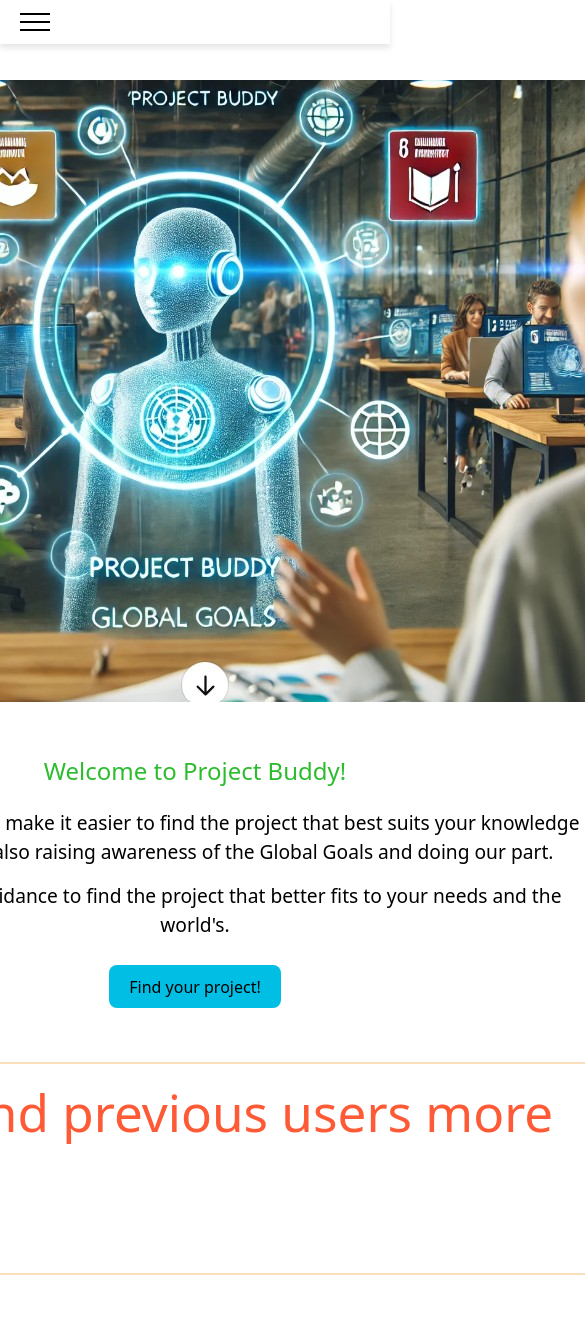
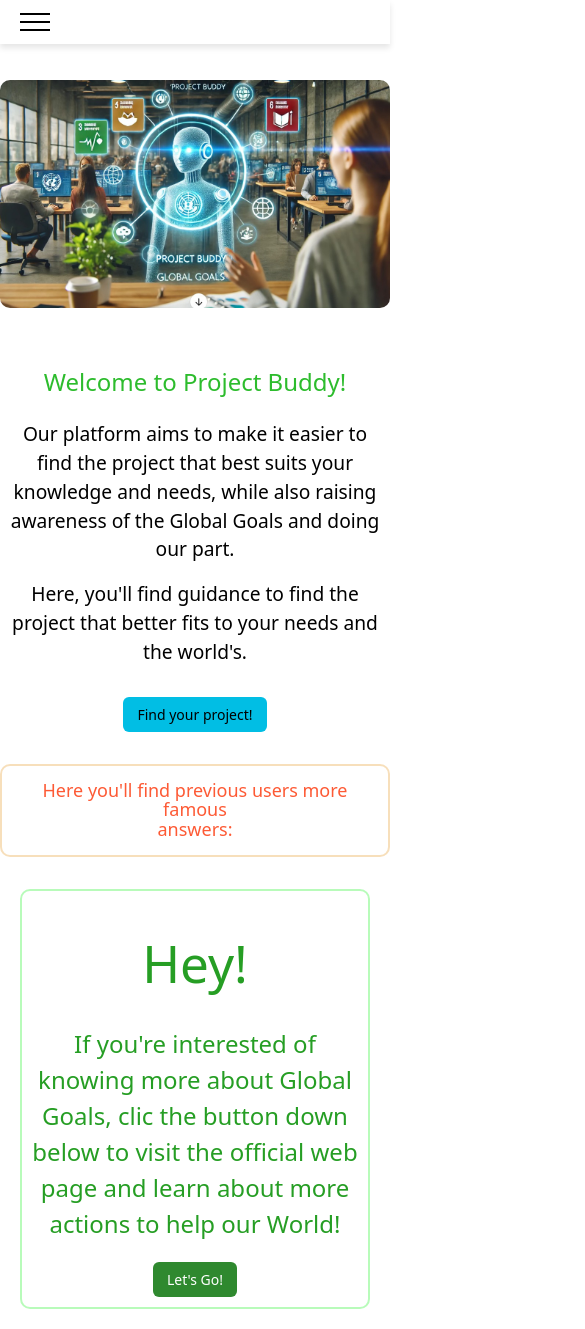
Before and after one commit to anra15/pb, a React (Vite) app: page / in a window 390 px wide. Shown: the top 1329 px of the page, 585 px wide, since content can reach past the window. Built offline with nearby package versions, Linux system fonts and the light colour scheme.

Commit message:
home_gg_updated

```diff
--- a/src/css/GlobalGoals.css
+++ b/src/css/GlobalGoals.css
@@ -83,6 +83,23 @@
   border: 2px solid lab(84.38% 8.76 33.41 / 0.632);
   margin-left: 20px;
   margin-right: 20px;
+  margin-bottom: 20px;
+}
+
+.button-center-wrapper {
+  display: flex;
+  justify-content: center;
+  margin-top: 20px;
+}
+
+.button-gg-page {
+  background-color: #d58926;
+  color: white;
+  padding: 10px 20px;
+  font-size: 16px;
+  border: none;
+  border-radius: 6px;
+  cursor: pointer;
 }
 
 @media (min-width: 1024px) {
--- a/src/css/Home.css
+++ b/src/css/Home.css
@@ -4,19 +4,21 @@
   flex-direction: column;
   justify-content: flex-start;
   align-items: center;
-  padding-top: 80px; /* Add space to push content below navbar */
+  padding-top: 80px;
   margin-top: 0;
 }
 
 .image-container {
   flex: 1;
-  width: auto;
-  height: auto;
+  width: 100%;
+  max-width: 100%;
+  overflow: hidden;
 }
 
 .welcome-image {
-  width: auto;  /* Adjust image size */
+  width: 100%;
   height: auto;
+  border-radius: 10px;
 }
 
 /* Text styles */
@@ -25,6 +27,7 @@
   align-items: center;
   width: 100%;
   padding: 5px;
+  text-align: center;
 }
 
 .sub-style {
@@ -32,33 +35,109 @@
 }
 
 .explanation-text {
-  font-size: 1.2rem;
-  max-width: 30%;
-  margin: 0;
+  font-size: 20px;
+  max-width: 70%;
+  margin: 10px auto;
   color: #000000;
 }
 
-.button-container{
+/* Button */
+.button-container {
   padding: 10px 15px;
   border: none;
   border-radius: 5px;
   cursor: pointer;
   font-size: 1rem;
   margin: 10px;
+  text-align: center;
 }
 
-.button-style{
+.button-style {
   background-color: hsl(190, 99%, 45%);
   color: white;
+  padding: 10px 20px;
+  font-size: 18px;
+  border: none;
+  border-radius: 6px;
 }
 
 .button-style:hover {
   background-color: rgb(2, 136, 188);
 }
 
+/* Stats Title */
 .sta-title {
   padding: 20px;
-  color:hsl(11, 98%, 60%);
+  color: hsl(11, 98%, 60%);
   border-radius: 10px;
   border: 2px solid lab(84.38% 8.76 33.41 / 0.632);
+  text-align: center;
+  font-size: 24px;
 }
+
+/* Global Goals Section */
+.more-home-container {
+  padding: 20px;
+  color: hsl(119, 63%, 38%);
+  border-radius: 10px;
+  border: 2px solid lch(89.88% 61.55 140.23 / 0.632);
+  margin: 20px;
+  text-align: center;
+}
+
+.button-center-wrapper-gg {
+  display: flex;
+  justify-content: center;
+  margin-top: 20px;
+}
+
+.button-gg-page-home {
+  background-color: rgb(47, 137, 47);
+  color: white;
+  padding: 10px 20px;
+  font-size: 16px;
+  border: none;
+  border-radius: 6px;
+  cursor: pointer;
+}
+
+/* === Responsive Media Queries === */
+
+@media (max-width: 768px) {
+  .explanation-text {
+    max-width: 90%;
+    font-size: 18px;
+  }
+
+  .sta-title {
+    font-size: 20px;
+    padding: 15px;
+  }
+
+  .button-style,
+  .button-gg-page-home {
+    font-size: 16px;
+    padding: 10px 16px;
+  }
+}
+
+@media (max-width: 480px) {
+  .explanation-text {
+    font-size: 16px;
+  }
+
+  .sta-title {
+    font-size: 18px;
+  }
+
+  .button-style,
+  .button-gg-page-home {
+    font-size: 14px;
+    padding: 8px 14px;
+  }
+
+  .text-container,
+  .more-home-container {
+    padding: 10px;
+  }
+}
--- a/src/pages/GlobalGoals.jsx
+++ b/src/pages/GlobalGoals.jsx
@@ -149,6 +149,9 @@ function GlobalGoals() {
         <h1>Hey!</h1>
         <h2>If you're interested of knowing more about Global Goals, clic the button
           down below to visit the official web page and learn about more actions to help our World!</h2>
+        <div className="button-center-wrapper-gg">
+          <button className="button-gg-page" onClick={() => window.open("https://www.globalgoals.org", "_blank")}>Let's Go!</button>
+        </div>
       </div>
     </div>
 
--- a/src/pages/Home.jsx
+++ b/src/pages/Home.jsx
@@ -24,8 +24,16 @@ function Home() {
         <button className="button-style"><Link to="findaproject">Find your project!</Link></button>
       </div>
       <div className="sta-container">
-        <h1 className="sta-title">Here you'll find previous users more famous <br/>answers:</h1>
+        <h1 className="sta-title">Here you'll find previous users more famous <br />answers:</h1>
 
+      </div>
+      <div className="more-home-container">
+        <h1>Hey!</h1>
+        <h2>If you're interested of knowing more about Global Goals, clic the button
+          down below to visit the official web page and learn about more actions to help our World!</h2>
+        <div className="button-center-wrapper">
+          <button className="button-gg-page-home" onClick={() => window.open("https://www.globalgoals.org", "_blank")}>Let's Go!</button>
+        </div>
       </div>
 
     </div>
```
